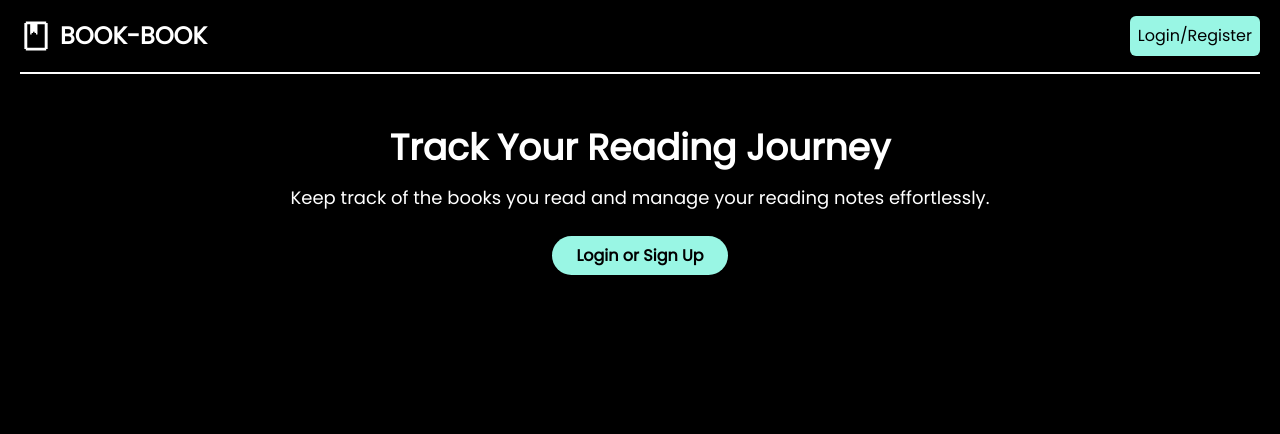
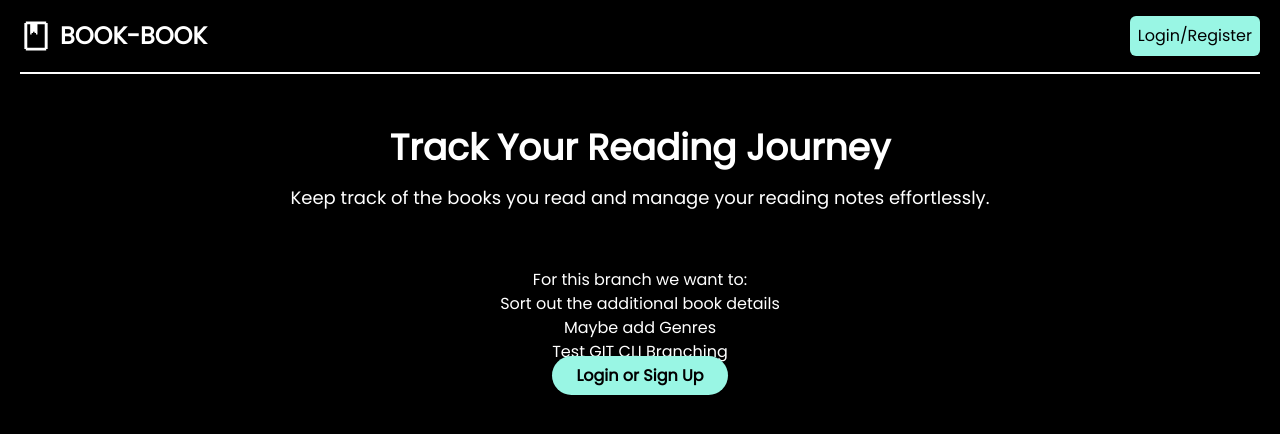
Before and after one commit to FeatureKreachure/client-my-book-book, a Next.js app: page / in a window 1280 px wide. Shown: the top 434 px of the page. Built offline with nearby package versions, Linux system fonts and the light colour scheme; no server answers.

Commit message:
Small Hero Section Change To Branch Test

```diff
--- a/src/components/Hero.tsx
+++ b/src/components/Hero.tsx
@@ -10,7 +10,19 @@ const Hero = () => {
           Keep track of the books you read and manage your reading notes
           effortlessly.
         </p>
-        <Link href={"/login"} className="bg-teal-200 hover:bg-teal-400 text-black font-bold py-2 px-6 rounded-full duration-200">
+        <br />
+        <p>
+          For this branch we want to:
+          <ul>
+            <li>Sort out the additional book details</li>
+            <li>Maybe add Genres</li>
+            <li>Test GIT CLI Branching</li>
+          </ul>
+        </p>
+        <Link
+          href={"/login"}
+          className="bg-teal-200 hover:bg-teal-400 text-black font-bold py-2 px-6 rounded-full duration-200"
+        >
           Login or Sign Up
         </Link>
       </div>
```
Also changed, not shown: .eslintrc.json (added), 1 other file (tests, documents, lock files or other folders).
